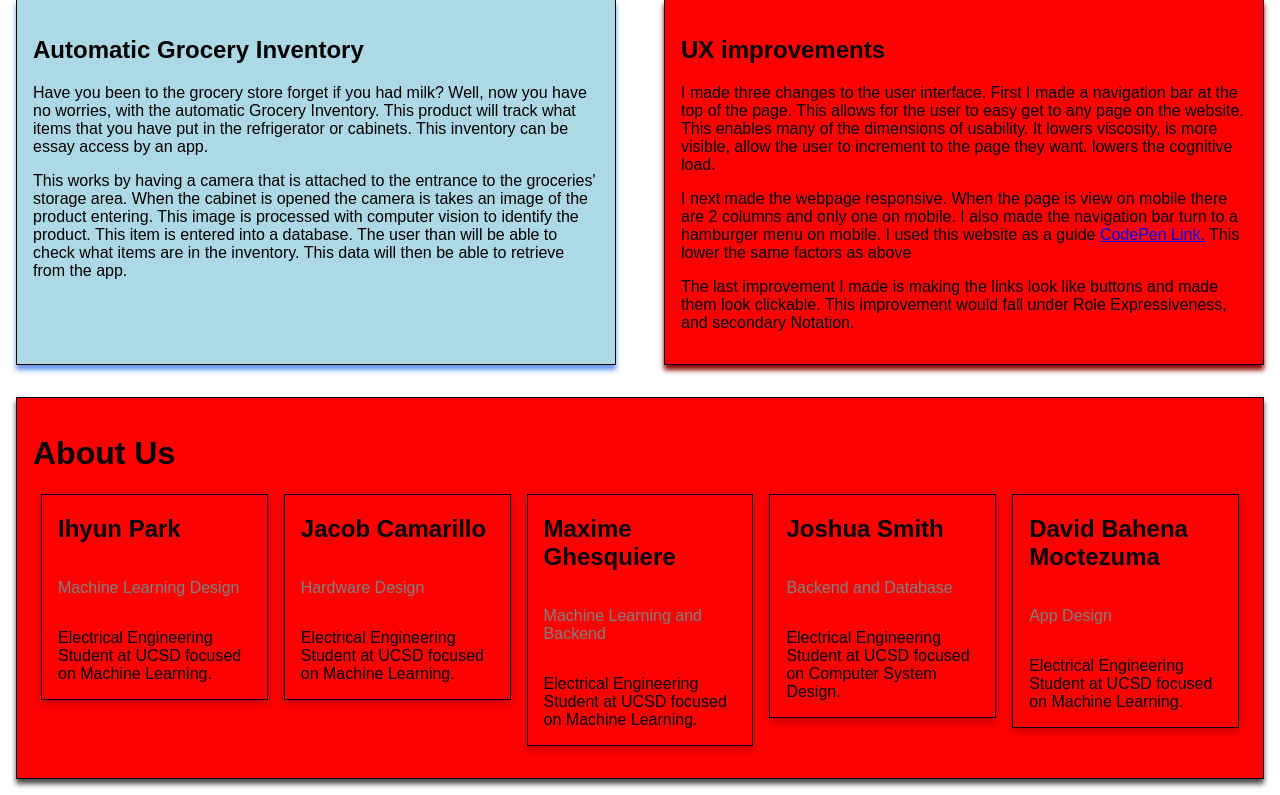
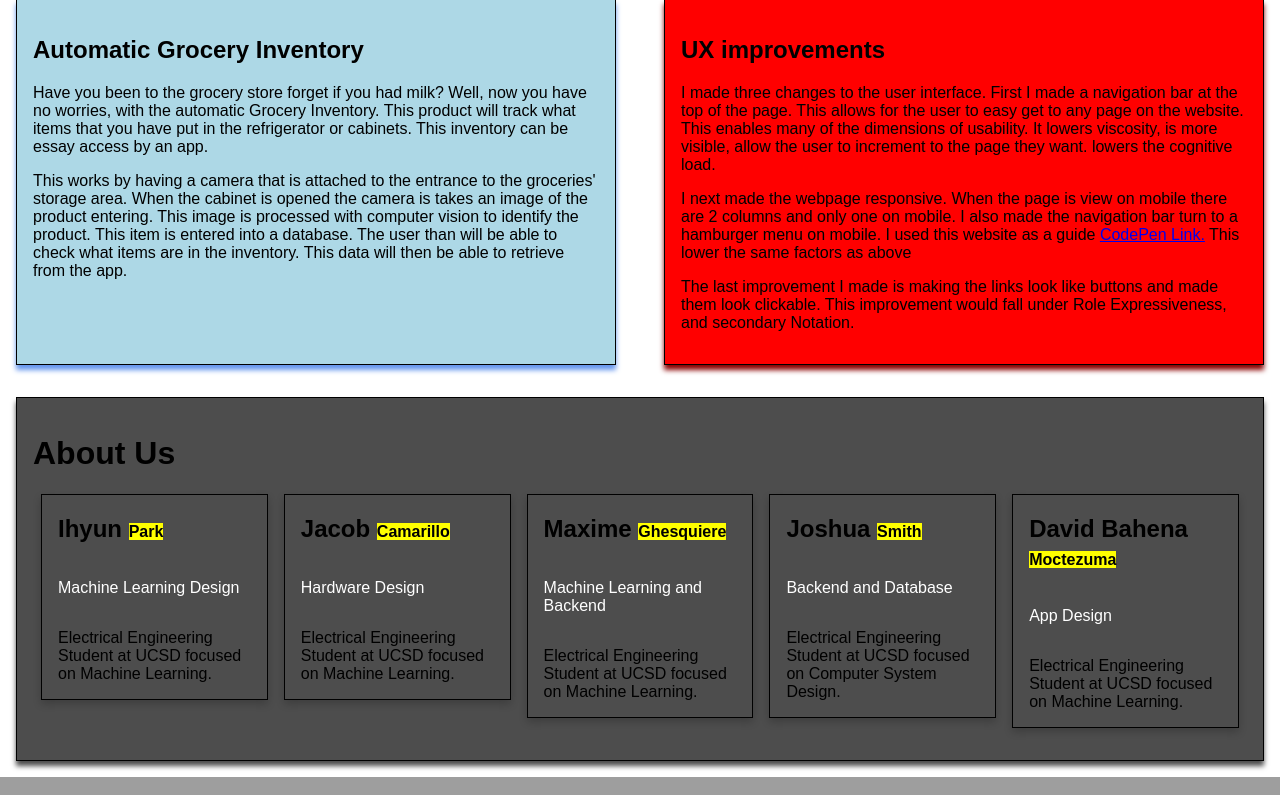
Before and after one commit to jas003ucsd/ECE140B_website, a Python web app: template web/src/templates/index.html in a window 1280 px wide. Shown: the part 1031-1826 px from the top of the page. Run offline with Jinja, Linux system fonts and the light colour scheme; the template is opened without the code that fills it, so the values that code supplies are empty.

Commit message:
update week 6

```diff
--- a/web/src/public/css/myStyleSheet.css
+++ b/web/src/public/css/myStyleSheet.css
@@ -194,11 +194,15 @@ section {
 }
 
 .title {
-  color: grey;
+  color: white;
 }
 
+.lastName {
+    font-size: 1rem;
+    font-color: cornflowerblue
+}
 .About {
-    background: red;
+    background: #4d4d4d;
     border: .1rem solid black;
     box-shadow: 0 5px 5px #4d4d4d;
     padding: 1rem;
--- a/web/src/templates/index.html
+++ b/web/src/templates/index.html
@@ -81,7 +81,7 @@
         <div class="card">
     <!--      <img src="img1.jpg" alt="Jane" style="width:100%">-->
           <div class="container">
-            <h2>Ihyun Park</h2>
+            <h2>Ihyun <mark class="lastName">Park</mark></h2>
             <p class="title">Machine Learning Design</p>
             <p>Electrical Engineering Student at UCSD focused on Machine Learning.</p>
     <!--        <p>example@example.com</p>-->
@@ -94,7 +94,7 @@
         <div class="card">
     <!--      <img src="img2.jpg" alt="Jacob" style="width:100%">-->
           <div class="container">
-            <h2>Jacob Camarillo</h2>
+            <h2>Jacob <mark class="lastName">Camarillo</mark></h2>
             <p class="title">Hardware Design</p>
             <p>Electrical Engineering Student at UCSD focused on Machine Learning.</p>
     <!--        <p>example@example.com</p>-->
@@ -107,7 +107,7 @@
         <div class="card">
     <!--      <img src="img3.jpg" alt="Max" style="width:100%">-->
           <div class="container">
-            <h2>Maxime Ghesquiere</h2>
+            <h2>Maxime <mark class="lastName">Ghesquiere</mark></h2>
             <p class="title">Machine Learning and Backend</p>
             <p>Electrical Engineering Student at UCSD focused on Machine Learning.</p>
     <!--        <p>example@example.com</p>-->
@@ -120,7 +120,7 @@
         <div class="card">
     <!--      <img src="img4.jpg" alt="Joshua" style="width:100%">-->
           <div class="container">
-            <h2>Joshua Smith</h2>
+            <h2>Joshua <mark class="lastName">Smith</mark></h2>
             <p class="title">Backend and Database</p>
             <p>Electrical Engineering Student at UCSD focused on Computer System Design.</p>
     <!--        <p>example@example.com</p>-->
@@ -133,7 +133,7 @@
         <div class="card">
     <!--      <img src="img4.jpg" alt="Joshua" style="width:100%">-->
           <div class="container">
-            <h2>David Bahena Moctezuma</h2>
+              <h2>David Bahena <mark class="lastName">Moctezuma</mark></h2>
             <p class="title">App Design</p>
             <p>Electrical Engineering Student at UCSD focused on Machine Learning.</p>
     <!--        <p>example@example.com</p>-->
```
